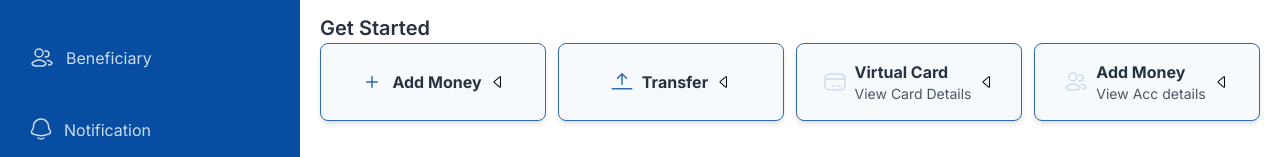
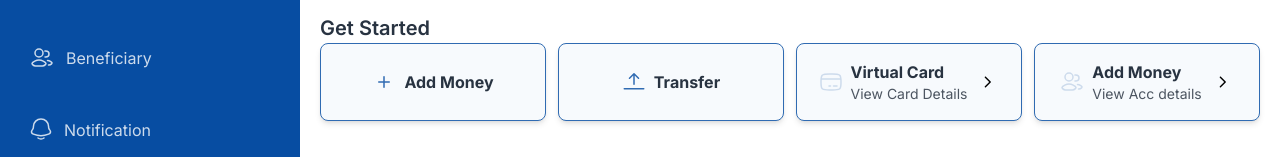
Before and after one commit to superwaih/paidley, a Next.js app: page /dashboard in a window 1280 px wide. Shown: the part 429-586 px from the top of the page. Built offline with nearby package versions, Linux system fonts and the light colour scheme.

Commit message:
added more design

```diff
--- a/components/dashboard/GetStartedCard.jsx
+++ b/components/dashboard/GetStartedCard.jsx
@@ -1,7 +1,8 @@
 import { CardIcon } from '@/public/svgs/card-icon'
 import { UserIcon } from '@/public/svgs/user-icon'
 import React from 'react'
-import { BsArrowBarUp, BsCaretLeft, BsPlus } from 'react-icons/bs'
+import { BsArrowBarUp, BsPlus } from 'react-icons/bs'
+import {RxCaretRight} from "react-icons/rx"
 
 const data = [
     {
@@ -34,7 +35,9 @@ const GetStartedCard = () => {
         {data.map((card) =>{
             const{id, content, sub, Icon} = card
             return(
-                <div key={id} className="py-4 max-w-md cursor-pointer border-[#306BB2] border rounded-lg justify-center shadow-md bg-[#F7FAFD] max-w-sm flex items-center gap-2">
+                <div key={id} className="py-4 max-w-md
+                 cursor-pointer border-[#306BB2]
+                border rounded-lg justify-center shadow-md bg-[#F7FAFD] max-w-sm flex items-center gap-2">
                 <div>
                    <Icon className='text-[#306BB2] text-2xl' />
                 </div>
@@ -42,9 +45,10 @@ const GetStartedCard = () => {
                     <h3 className='font-bold normal-text'>{content}</h3>
                     <p className='gray-text text-sm'>{sub}</p>
                 </div>
-                <div>
-                    <BsCaretLeft />
-                </div>
+                {sub && (<div className='flex justify-end items-end '>
+                    <RxCaretRight className='text-2xl'/>
+                </div>)}
+
 
             </div>
             )
```
